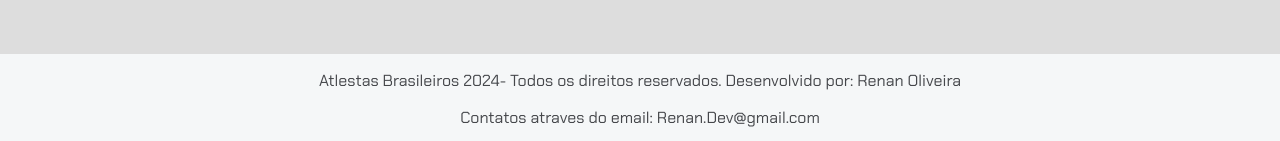
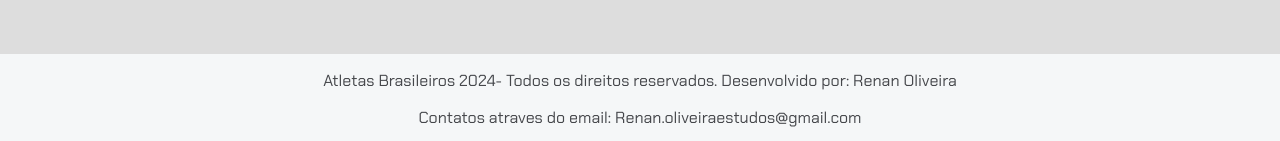
Before and after one commit to Renan-Oliveira47/Aluraa, a plain HTML site: page index.html in a window 1280 px wide. Shown: the part 656-797 px from the top of the page. Drawn offline with Linux system fonts and the light colour scheme.

Commit message:
Update index.html

```diff
--- a/index.html
+++ b/index.html
@@ -24,8 +24,8 @@
 <script src="app.js"></script>
 </body>
 <footer>
-    <p>Atlestas Brasileiros 2024- Todos os direitos reservados. Desenvolvido por: Renan Oliveira</p>
-      <p> Contatos atraves do email: Renan.Dev@gmail.com
+    <p>Atletas Brasileiros 2024- Todos os direitos reservados. Desenvolvido por: Renan Oliveira</p>
+      <p> Contatos atraves do email: Renan.oliveiraestudos@gmail.com
     </p>
 </footer>
 </html>
```
